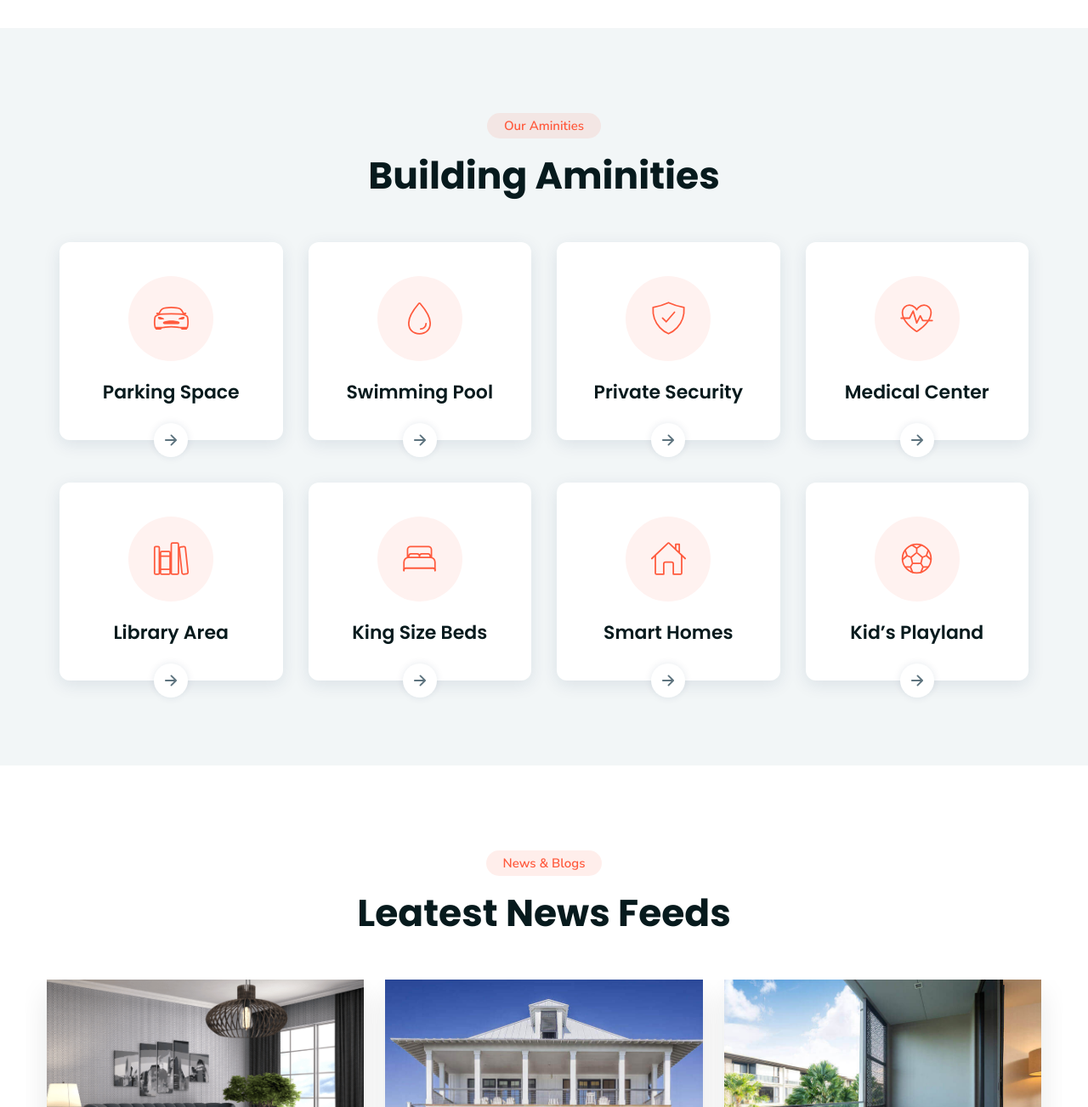
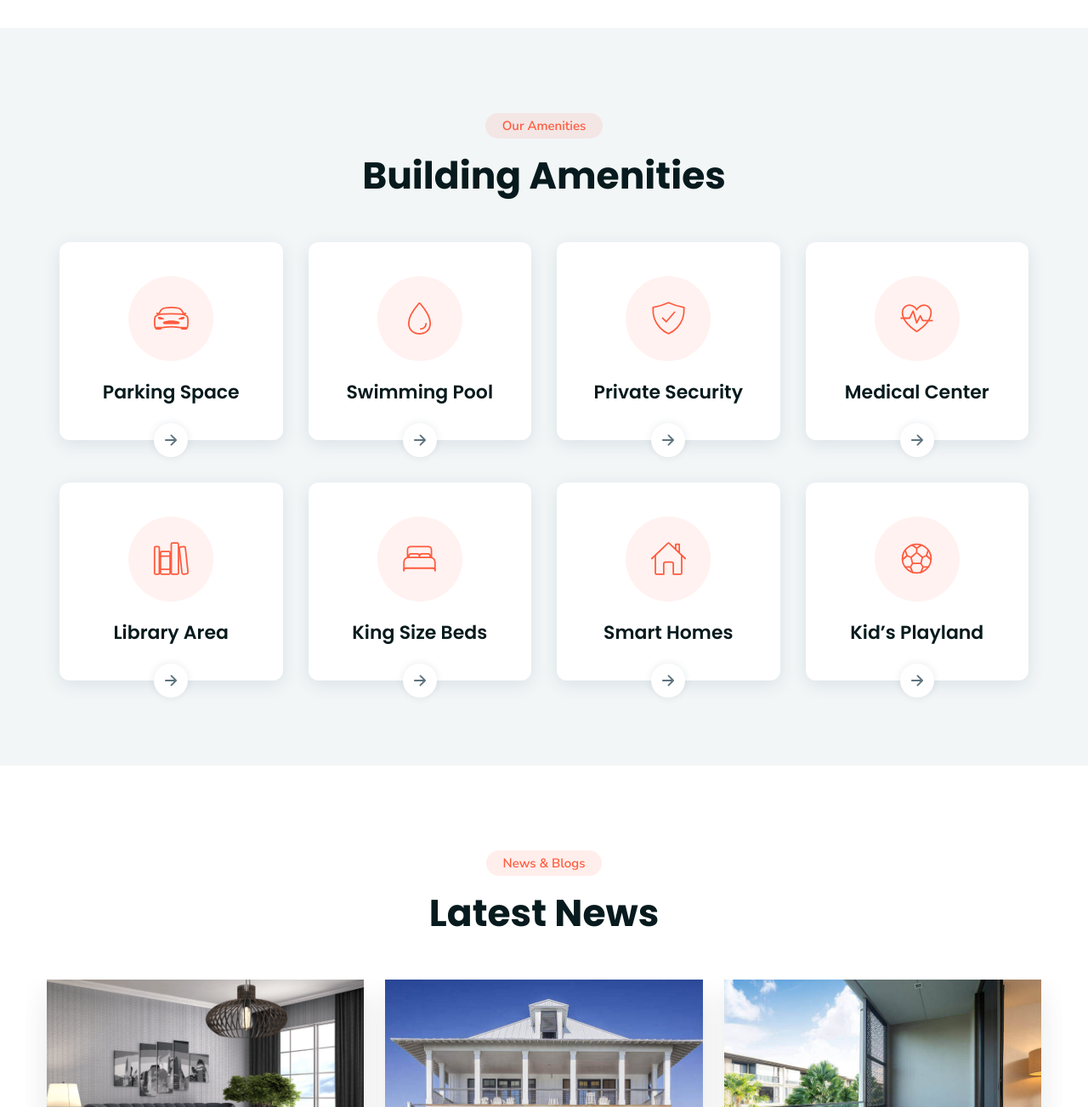
Before and after one commit to arnavgholap/Homeverse, a plain HTML site: page index.html in a window 1280 px wide. Shown: the part 3500-4803 px from the top of the page at 85% size. Drawn offline with nearby package versions, Linux system fonts and the light colour scheme.

Commit message:
Second commit

```diff
--- a/index.html
+++ b/index.html
@@ -899,9 +899,9 @@
       <section class="features">
         <div class="container">
 
-          <p class="section-subtitle">Our Aminities</p>
+          <p class="section-subtitle">Our Amenities</p>
 
-          <h2 class="h2 section-title">Building Aminities</h2>
+          <h2 class="h2 section-title">Building Amenities</h2>
 
           <ul class="features-list">
 
@@ -1051,7 +1051,7 @@
 
           <p class="section-subtitle">News & Blogs</p>
 
-          <h2 class="h2 section-title">Leatest News Feeds</h2>
+          <h2 class="h2 section-title">Latest News</h2>
 
           <ul class="blog-list has-scrollbar">
 
```
